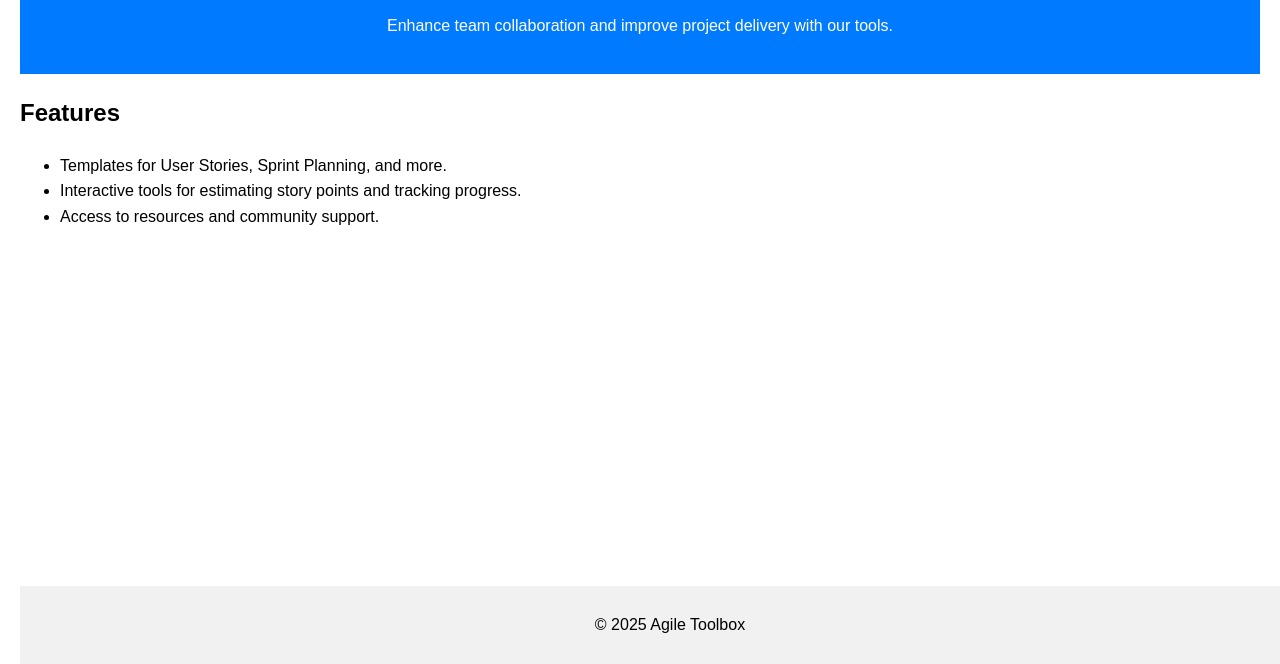
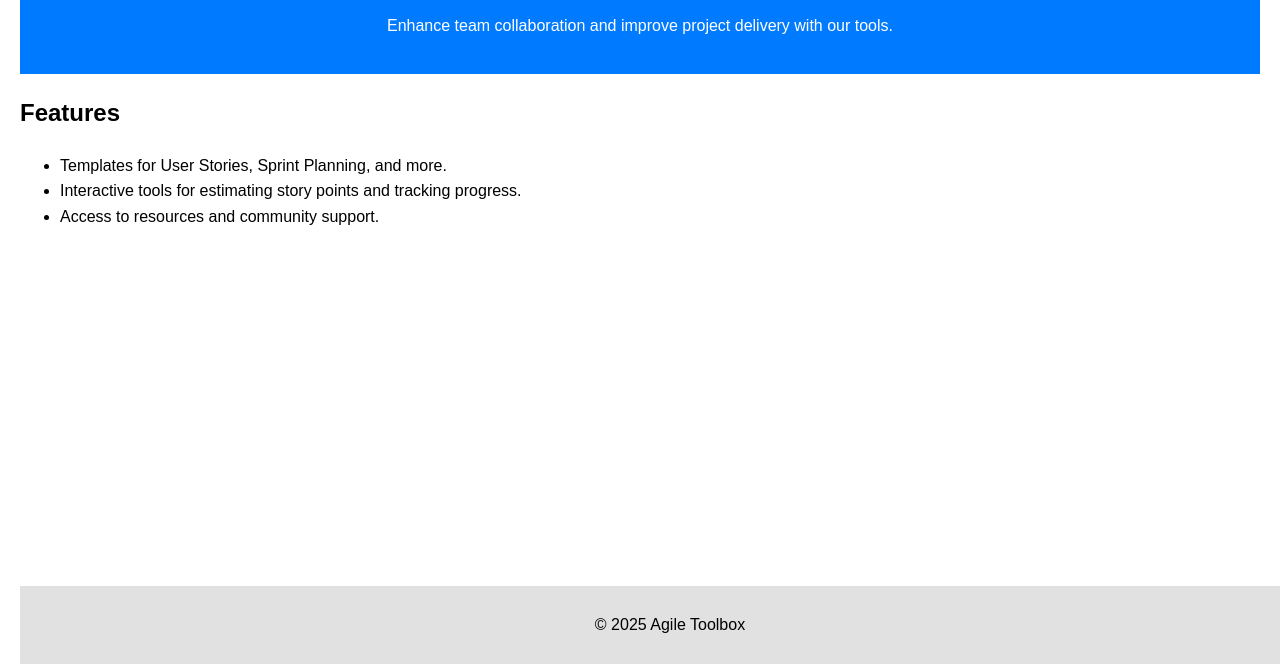
Before and after one commit to meztinosdunken/agile-toolbox, a plain HTML site: page index.html in a window 1280 px wide. Shown: the part 136-800 px from the top of the page. Drawn offline with Linux system fonts and the light colour scheme.

Commit message:
Update footer background color for better contrast

```diff
--- a/styles.css
+++ b/styles.css
@@ -19,7 +19,7 @@ h1 {
 footer {
     text-align: center;
     padding: 10px;
-    background: #f1f1f1;
+    background: #e1e1e1; /* Changed for better contrast */
     position: fixed;
     width: 100%;
     bottom: 0;
```
